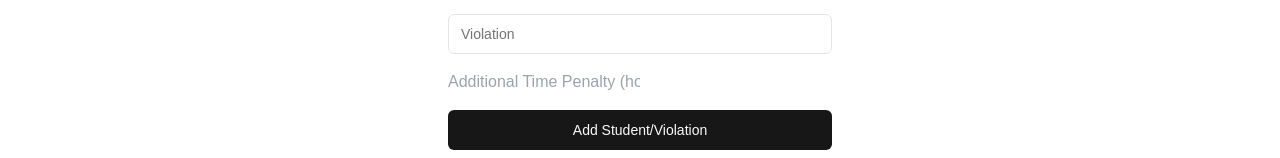
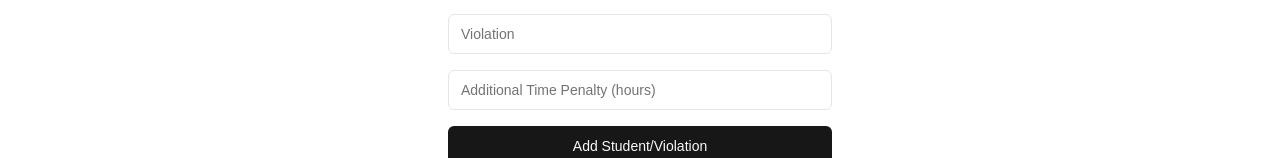
Before and after one commit to JCFPerez14/nextjs-dashboard-main, a Next.js app in the folder client/: page /new-record in a window 1280 px wide. Shown: the part 198-356 px from the top of the page. Built offline with nearby package versions, Linux system fonts and the light colour scheme; no server answers; the database is empty; sample sign-in values are in the browser's storage.

Commit message:
push and commit

```diff
--- a/client/src/components/PhoneInput.tsx
+++ b/client/src/components/PhoneInput.tsx
@@ -1,7 +1,48 @@
 "use client";
-import React from "react";
 
-// Ensure you export as default if you import it as default:
-export default function PhoneInput(props: React.InputHTMLAttributes<HTMLInputElement>) {
-  return <input {...props} />;
-}
+import { useState } from "react";
+import { Input } from "@/components/ui/input";
+
+interface PhoneInputProps extends React.ComponentPropsWithoutRef<"input"> {}
+
+const PhoneInput = (props: PhoneInputProps) => {
+  const [warning, setWarning] = useState("");
+
+  const handleKeyDown = (e: React.KeyboardEvent<HTMLInputElement>) => {
+    // List of keys that we allow (navigation and editing keys)
+    const allowedKeys = [
+      "Backspace",
+      "ArrowLeft",
+      "ArrowRight",
+      "Delete",
+      "Tab",
+      "Home",
+      "End",
+      "ENTER",
+      "-"
+    ];
+
+    // Allow allowed keys without checking
+    if (allowedKeys.includes(e.key)) {
+      setWarning("");
+      return;
+    }
+
+    // If the key pressed is not a digit (0-9) then prevent it and show warning.
+    if (!/^\d$/.test(e.key)) {
+      e.preventDefault();
+      setWarning("Only numbers are allowed");
+    } else {
+      setWarning("");
+    }
+  };
+
+  return (
+    <div>
+      <Input {...props} onKeyDown={handleKeyDown} />
+      {warning && <p style={{ color: "red", fontSize: "0.875rem" }}>{warning}</p>}
+    </div>
+  );
+};
+
+export default PhoneInput;
```
